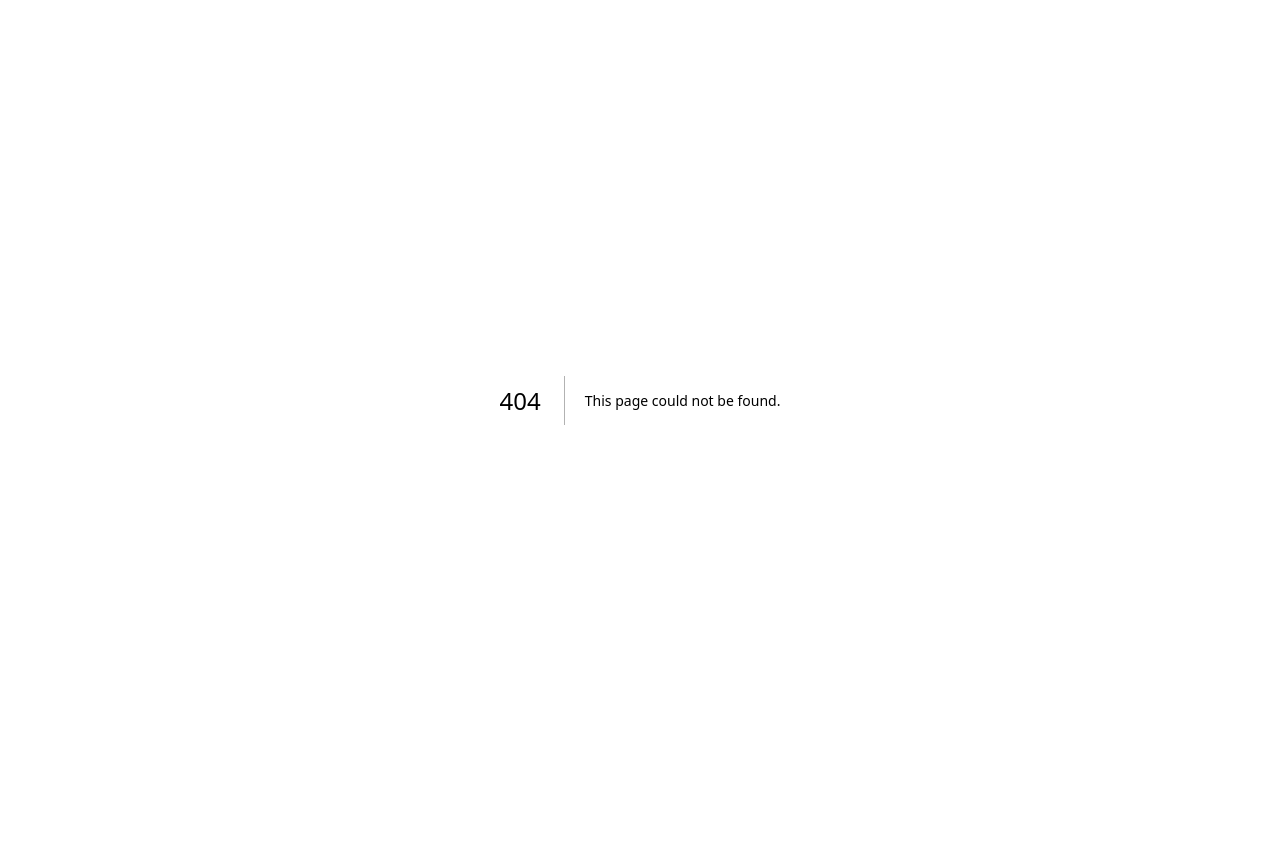
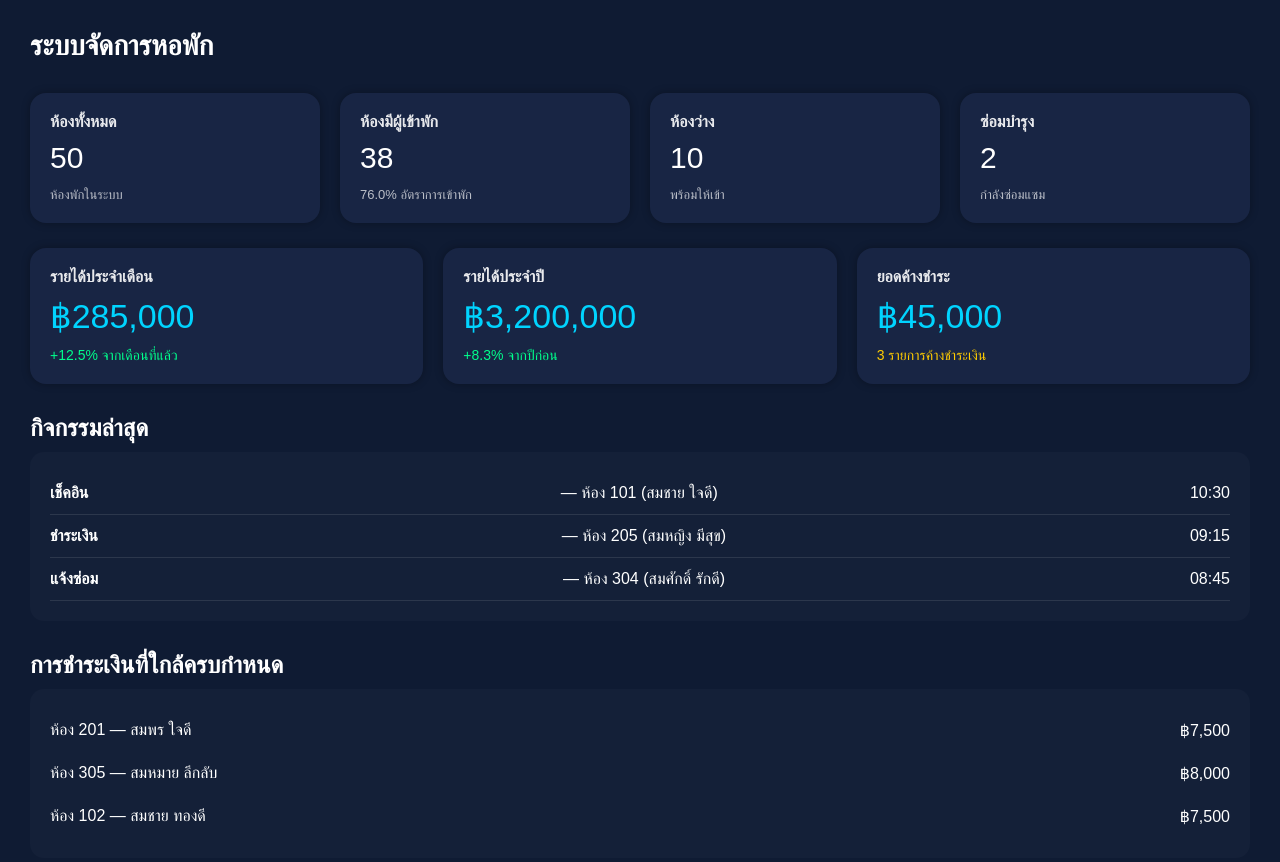
Before and after one commit to Non2412/web-dormitory, a Next.js app: page /admin_dashbord in a window 1280 px wide. Before the commit this address had no page. Shown: the top 862 px of the page. Before the commit the page ends 800 px from the top, so only its background shows below. Built offline with nearby package versions, Linux system fonts and the light colour scheme.

Commit message:
admin_dashbord

```diff
--- a/package.json
+++ b/package.json
@@ -9,6 +9,7 @@
     "lint": "eslint"
   },
   "dependencies": {
+    "html5-qrcode": "^2.3.8",
     "jsqr": "^1.4.0",
     "next": "16.0.3",
     "react": "19.2.0",
--- /dev/null
+++ b/src/app/admin_dashbord/dashboard.module.css
@@ -0,0 +1,86 @@
+.container {
+  padding: 30px;
+  background: #0f1b33;
+  min-height: 100vh;
+  color: white;
+}
+
+.title {
+  font-size: 28px;
+  margin-bottom: 30px;
+  font-weight: bold;
+}
+
+.cardRow {
+  display: flex;
+  gap: 20px;
+  margin-bottom: 25px;
+}
+
+.card, .bigCard {
+  flex: 1;
+  background: #182544;
+  padding: 20px;
+  border-radius: 16px;
+  box-shadow: 0 0 8px rgba(0,0,0,0.3);
+}
+
+.card h3, .bigCard h3 {
+  margin: 0;
+  font-size: 16px;
+  opacity: 0.9;
+}
+
+.value {
+  font-size: 30px;
+  margin: 10px 0;
+}
+
+.bigValue {
+  font-size: 34px;
+  margin: 10px 0;
+  color: #00d4ff;
+}
+
+.sub {
+  font-size: 13px;
+  opacity: 0.7;
+}
+
+.positive {
+  color: #00ff8c;
+  font-size: 14px;
+}
+
+.warning {
+  color: #ffcc00;
+  font-size: 14px;
+}
+
+.section {
+  margin-top: 30px;
+}
+
+.section h2 {
+  margin-bottom: 10px;
+}
+
+.listBox {
+  background: #142038;
+  padding: 20px;
+  border-radius: 14px;
+}
+
+.listItem {
+  display: flex;
+  justify-content: space-between;
+  padding: 12px 0;
+  border-bottom: 1px solid rgba(255,255,255,0.1);
+}
+
+.paymentRow {
+  display: flex;
+  justify-content: space-between;
+  padding: 12px 0;
+  font-size: 16px;
+}
--- /dev/null
+++ b/src/app/admin_dashbord/page.tsx
@@ -0,0 +1,102 @@
+"use client";
+
+import styles from "./dashboard.module.css";
+
+export default function AdminDashboard() {
+  return (
+    <div className={styles.container}>
+      <h1 className={styles.title}>ระบบจัดการหอพัก</h1>
+
+      {/* แถวแรก: หัวข้อห้องพัก */}
+      <div className={styles.cardRow}>
+        <div className={styles.card}>
+          <h3>ห้องทั้งหมด</h3>
+          <p className={styles.value}>50</p>
+          <span className={styles.sub}>ห้องพักในระบบ</span>
+        </div>
+
+        <div className={styles.card}>
+          <h3>ห้องมีผู้เข้าพัก</h3>
+          <p className={styles.value}>38</p>
+          <span className={styles.sub}>76.0% อัตราการเข้าพัก</span>
+        </div>
+
+        <div className={styles.card}>
+          <h3>ห้องว่าง</h3>
+          <p className={styles.value}>10</p>
+          <span className={styles.sub}>พร้อมให้เข้า</span>
+        </div>
+
+        <div className={styles.card}>
+          <h3>ซ่อมบำรุง</h3>
+          <p className={styles.value}>2</p>
+          <span className={styles.sub}>กำลังซ่อมแซม</span>
+        </div>
+      </div>
+
+      {/* แถวสอง: รายได้ */}
+      <div className={styles.cardRow}>
+        <div className={styles.bigCard}>
+          <h3>รายได้ประจำเดือน</h3>
+          <p className={styles.bigValue}>฿285,000</p>
+          <span className={styles.positive}>+12.5% จากเดือนที่แล้ว</span>
+        </div>
+
+        <div className={styles.bigCard}>
+          <h3>รายได้ประจำปี</h3>
+          <p className={styles.bigValue}>฿3,200,000</p>
+          <span className={styles.positive}>+8.3% จากปีก่อน</span>
+        </div>
+
+        <div className={styles.bigCard}>
+          <h3>ยอดค้างชำระ</h3>
+          <p className={styles.bigValue}>฿45,000</p>
+          <span className={styles.warning}>3 รายการค้างชำระเงิน</span>
+        </div>
+      </div>
+
+      {/* กิจกรรมล่าสุด */}
+      <div className={styles.section}>
+        <h2>กิจกรรมล่าสุด</h2>
+        <div className={styles.listBox}>
+          <div className={styles.listItem}>
+            <strong>เช็คอิน</strong> — ห้อง 101 (สมชาย ใจดี)
+            <span>10:30</span>
+          </div>
+
+          <div className={styles.listItem}>
+            <strong>ชำระเงิน</strong> — ห้อง 205 (สมหญิง มีสุข)
+            <span>09:15</span>
+          </div>
+
+          <div className={styles.listItem}>
+            <strong>แจ้งซ่อม</strong> — ห้อง 304 (สมศักดิ์ รักดี)
+            <span>08:45</span>
+          </div>
+        </div>
+      </div>
+
+      {/* การชำระเงินใกล้ครบกำหนด */}
+      <div className={styles.section}>
+        <h2>การชำระเงินที่ใกล้ครบกำหนด</h2>
+
+        <div className={styles.listBox}>
+          <div className={styles.paymentRow}>
+            <p>ห้อง 201 — สมพร ใจดี</p>
+            <span>฿7,500</span>
+          </div>
+
+          <div className={styles.paymentRow}>
+            <p>ห้อง 305 — สมหมาย ลึกลับ</p>
+            <span>฿8,000</span>
+          </div>
+
+          <div className={styles.paymentRow}>
+            <p>ห้อง 102 — สมชาย ทองดี</p>
+            <span>฿7,500</span>
+          </div>
+        </div>
+      </div>
+    </div>
+  );
+}
--- a/src/app/page.tsx
+++ b/src/app/page.tsx
@@ -18,6 +18,7 @@ export default function Home() {
             <a href="#book" className={styles.navLink}>รายการห้องพัก</a>
             <a href="#about" className={styles.navLink}>About</a>
             <a href="#contact" className={styles.navLink}>Contact</a>
+            <a href="/qr_check" className={styles.navLink}>ตรวจสอบ QR</a>
             <a href="#login" className={styles.loginButton}>
               Log In
             </a>
--- /dev/null
+++ b/src/app/qr_check/qr.module.css
@@ -0,0 +1,57 @@
+.container {
+  max-width: 900px;
+  margin: 40px auto;
+  padding: 16px;
+}
+
+.scannerArea {
+  display: flex;
+  gap: 20px;
+  align-items: flex-start;
+  flex-wrap: wrap;
+}
+
+.reader {
+  width: 420px;
+  height: 320px;
+  border: 1px solid #e5e7eb;
+  border-radius: 8px;
+  overflow: hidden;
+  background: #f8fafc;
+}
+
+.controls {
+  display: flex;
+  flex-direction: column;
+  gap: 12px;
+}
+
+.fileLabel input[type="file"] {
+  display: block;
+  margin-top: 8px;
+}
+
+.resultCard {
+  margin-top: 20px;
+  padding: 12px;
+  border: 1px solid #e6e6f0;
+  border-radius: 8px;
+  background: #fff;
+}
+
+.resultText {
+  white-space: pre-wrap;
+  word-break: break-all;
+}
+
+.placeholder {
+  color: #6b7280;
+}
+
+.error {
+  color: #b91c1c;
+}
+
+.hidden {
+  display: none;
+}
```
Also changed, not shown: src/app/qr_check/page.tsx (added, +136 -0 lines), 1 other file (tests, documents, lock files or other folders).
